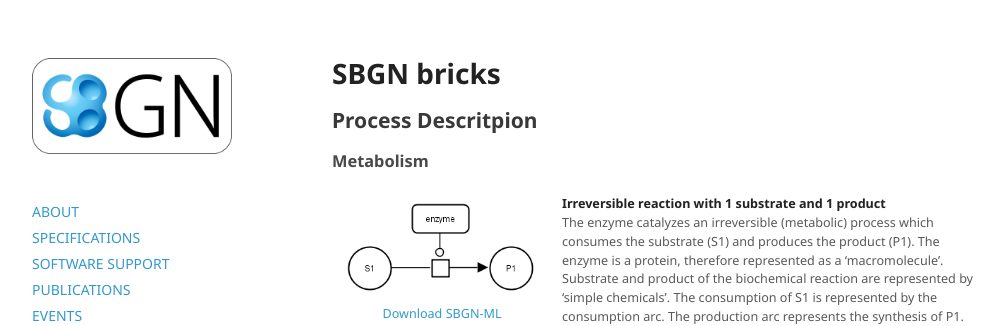
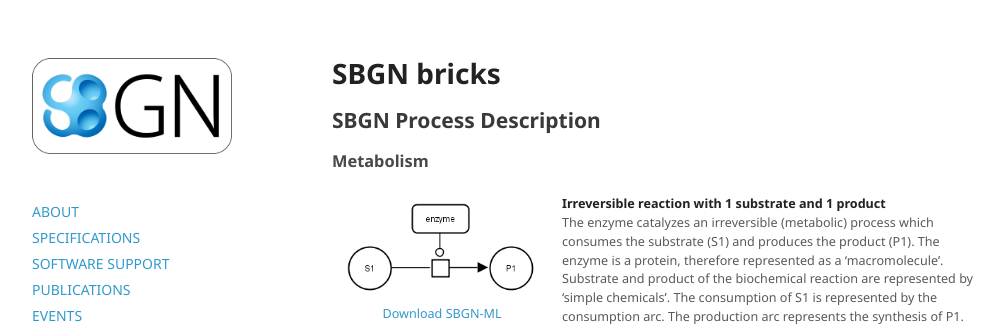
Before and after one commit to sbgn/sbgn, a Jekyll site: the page built from docs/sbgn_bricks.md, in a window 1280 px wide. Shown: the top 326 px of the page, without its empty margins (128-1132 px from the left). Built offline with Jekyll 4.4.1, drawn with Linux system fonts in a browser that asks for light colours; nearby versions of some CDN libraries.

Commit message:
Update sbgn_bricks.md

```diff
--- a/docs/sbgn_bricks.md
+++ b/docs/sbgn_bricks.md
@@ -6,7 +6,7 @@ permalink: /sbgn_bricks
 
 # SBGN bricks
 
-## Process Descritpion
+## SBGN Process Description
 
 ### Metabolism
 
```
